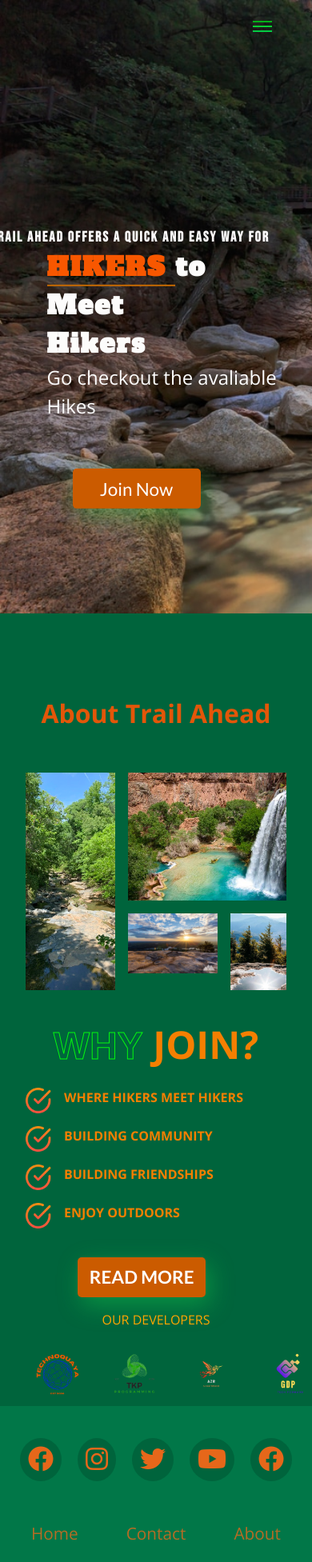
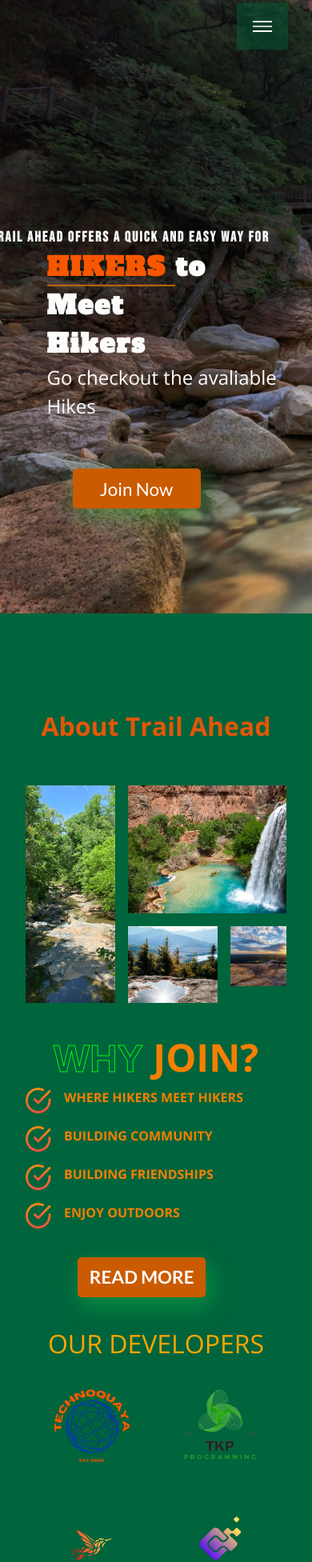
Before and after one commit to DQuaya/Trail-Ahead-Front-End, a React (Create React App) app: page / in a window 390 px wide. Shown: the top 1953 px of the page at 80% size. Built offline with nearby package versions, Linux system fonts and the light colour scheme.

Commit message:
Adds media queries for medium-size screens

```diff
--- a/src/Components/Aboutsection/Aboutsection.css
+++ b/src/Components/Aboutsection/Aboutsection.css
@@ -84,16 +84,70 @@
 
 .brands{
     display: flex;
+    justify-content: center;
     gap: 1rem;
 }
 
 .brands>img{
-    width: 8.5rem;
+    width: 6rem;
 }
 
+/* making this section responsive  */
 
+@media screen and (max-width: 1190px){
+    .Reasons{
+        flex-direction: column;
+        margin-top: 50px;
+    }
+    .left-r{
+        grid-auto-rows: auto;
+        overflow: hidden;
+    }
+    .left-r > :nth-child(1){
+        width: 16rem;
+        height: 24rem;
+    }
+    .left-r > :nth-child(2){
+        width: 25rem;
+        height: 10rem;
+    }
+    .left-r > :nth-child(3){
+        width: 15rem;
+        grid-column: 3/4;
+    }
+    .left-r > :nth-child(4){
+        width: 25rem;
+        height: 13rem;
+        grid-column: 2/3;
+    }
+    .right-r{
+        flex: 1 1;
+        text-transform: uppercase;
+        gap: 1rem;
+        display: flex;
+        flex-direction: row;
+    }
+    .whyJoin {
+        width: 650px;
+        margin-left: 100px;
+    }
+    .details-r{
+        display: flex;
+        flex-direction: column;
+        gap: 1rem;
+    }
+    .brands{
+        display: flex;
+        justify-content: center;
+        flex-wrap: wrap;
+        gap: 1rem;
+    }
+    .brands img{
+        width: 10rem;
+        align-items: center;
+    }
 
-/* making this section responsive  */
+}
 
 @media screen and (max-width: 768px){
     .Reasons{
@@ -119,9 +173,19 @@
         width: 7rem;
         height: 6rem;
     }
-
+    .right-r{
+        flex: 1 1;
+        text-transform: uppercase;
+        gap: 1rem;
+        display: flex;
+        flex-direction: column;
+    }
+    .whyJoin {
+        width: 100%;
+        margin-left: 0px;
+    }
     .brands img{
-        width: 80px;
+        width: 9rem;
         align-items: center;
     }
 
--- a/src/Components/Aboutsection/Aboutsection.js
+++ b/src/Components/Aboutsection/Aboutsection.js
@@ -1,18 +1,17 @@
-import React from 'react'
-import './Aboutsection.css'
-import image1 from "../../assets/image1.jpeg"
-import image2 from "../../assets/image2.jpg"
-import image3 from "../../assets/image3.jpg"
-import image4 from "../../assets/image4.jpg"
- import tkp from "../../assets/img4.png"
- import azr from "../../assets/img2.png"
- import gdp from "../../assets/img3.png"
- import dnb from "../../assets/img1.png"
-import tick from "../../assets/tick.png"
-import {Link} from 'react-router-dom'
+import React from "react";
+import "./Aboutsection.css";
+import image1 from "../../assets/image1.jpeg";
+import image2 from "../../assets/image2.jpg";
+import image3 from "../../assets/image3.jpg";
+import image4 from "../../assets/image4.jpg";
+import tkp from "../../assets/img4.png";
+import azr from "../../assets/img2.png";
+import gdp from "../../assets/img3.png";
+import dnb from "../../assets/img1.png";
+import tick from "../../assets/tick.png";
+import { Link } from "react-router-dom";
 
 // Coded by Quaya
-// import { Color, ColorKeyframeTrack } from 'three'
 
 const Aboutsection = () => {
     return (
@@ -25,15 +24,13 @@ const Aboutsection = () => {
             </div>
 
             <div className="right-r">
-
-
-
+                <div className="whyJoin">
                     <div>
-                <span className='stroke-text'>why</span>
+                        <span className="stroke-text">why</span>
                         <span> Join?</span>
                     </div>
 
-            <div className='details-r'>
+                    <div className="details-r">
                         <div>
                             <img src={tick} alt="" />
                             <span>Where Hikers Meet Hikers</span>
@@ -50,14 +47,24 @@ const Aboutsection = () => {
                             <img src={tick} alt="" />
                             <span>Enjoy outdoors</span>
                         </div>
-                <Link to='/about' className='logo' smooth={true} duration={2000}>
-              <a href='#' className='header-btn'>Read More</a>
+                        <Link
+                            to="/about"
+                            className="logo"
+                            smooth={true}
+                            duration={2000}
+                        >
+                            <a href="#" className="header-btn">
+                                Read More
+                            </a>
                         </Link>
                     </div>
+                </div>
+                <div>
                     <span
                         style={{
-                color:"orange",
-                fontWeight: "normal"
+                            color: "orange",
+                            fontWeight: "normal",
+                            fontSize: "2rem"
                         }}
                     >
                         Our developers
@@ -69,12 +76,12 @@ const Aboutsection = () => {
                         <img src={azr} alt="" />
                         <img src={gdp} alt="" />
                     </div>
-
                 </div>
             </div>
-  )
-}
+        </div>
+    );
+};
 
-export default Aboutsection
+export default Aboutsection;
 
 // Coded by Quaya
--- a/src/Components/Home/Home.css
+++ b/src/Components/Home/Home.css
@@ -1,101 +1,114 @@
-#main{
-    width:100%;
-    height:868px;
+#main {
+    width: 100%;
+    height: 868px;
     position: relative;
     background-repeat: no-repeat;
     background-size: cover;
-     background-image: url('./hero.GIF');
+    background-image: url("./hero.GIF");
 }
 
-
-.header-heading{
-	font-family: 'Montserrat';
+.header-heading {
+    font-family: "Montserrat";
     width: 400px;
     position: absolute;
     left: 15%;
     top: 55%;
     text-align: left;
-	transform: translate(-25%,-55%);
+    transform: translate(-25%, -55%);
 }
-.header-heading span{
-    font-family: 'Alfa Slab One';
+.header-heading span {
+    font-family: "Alfa Slab One";
     color: #f85700;
     border-bottom: 2px solid #c26800;
 }
-.header-heading .details{
+.header-heading .details {
     font-size: 23px;
     color: #fcfafa;
 }
-.header-heading h3{
-	font-family:'Bebas Neue';
+.header-heading h3 {
+    font-family: "Bebas Neue";
     font-size: 1.6rem;
-	margin:0px;
+    margin: 0px;
     letter-spacing: 2px;
-	color:#fbfafa;
+    color: #fbfafa;
 }
-.header-heading h1{
-	font-family:'Alfa Slab One';
+.header-heading h1 {
+    font-family: "Alfa Slab One";
     font-size: 4rem;
-	margin:0px;
+    margin: 0px;
     letter-spacing: 2px;
-	color:#fcfcfb;
+    color: #fcfcfb;
 }
-.header-btns{
+.header-btns {
     display: flex;
     margin-top: 40px;
 }
-.header-btn{
-	width:160px;
+.header-btn {
+    width: 160px;
     height: 50px;
     display: flex;
     justify-content: center;
     align-items: center;
     font-size: 1.4rem;
-    font-family:'Lato';
+    font-family: "Lato";
     background-color: #cb5b00;
     box-shadow: 5px 10px 30px rgba(27, 241, 84, 0.336);
     border-radius: 5px;
-	color:#ffffff;
+    color: #ffffff;
 }
-.header-btn:hover{
+.header-btn:hover {
     background-color: transparent;
     transition: all ease 0.5s;
     color: #0ca216;
     border: 2px solid #22bf34;
 }
 
-span{
+span {
     font-weight: bold;
     text-transform: uppercase;
     color: rgb(245, 127, 1);
     /* font-size: xx-large; */
 }
 
-.motto{
+.motto {
     font-size: x-large;
 }
 
-.home-main{
+.home-main {
     margin: 1;
 }
+
+.about-trail {
+    margin: 1rem 0px;
+}
+
 /* Attempting to make home responsive */
 
-@media screen and (max-width: 768px){
-
-    #main{
-		background-image: url('./mobile2.jpg');
+@media screen and (max-width: 1190px) {
+    #main {
+        background-image: url("./mobile2.jpg");
+        flex-direction: column;
+        display: flex;
+        flex-wrap: wrap;
+        width: 100%;
+        background-size: cover;
+    }
+}
+@media screen and (max-width: 768px) {
+    #main {
+        background-image: url("./mobile2.jpg");
         flex-direction: column;
         display: flex;
         flex-wrap: wrap;
         width: 100%;
     }
 
-    .header-heading h3{
-        font-size:large;
+    .header-heading h3 {
+        font-size: large;
         margin-left: 30px;
     }
 
-    .header-heading h1{
+    .header-heading h1 {
         font-size: xx-large;
         margin-left: 100px;
     }
@@ -105,49 +118,9 @@ span{
         color: white;
     }
 
-    .header-btns{
+    .header-btns {
         margin-left: 100px;
     }
-    /* .header-heading{
-		left: 50%;
-		top: 50%;
-        transform: translate(-50%,-50%);
-        text-align: center;
-        display: flex;
-        align-items: center;
 }
 
-    .header-heading h2{
-        font-size: 1.5rem;
-    }
-
-    .header-heading h1{
-        font-size: 3rem;
-    } */
-    /* .header-heading h3{
-        color: red;
-        font-size: 2rem;
-
-    } */
-
-    /* #attempt{
-        color: red;
-        flex-direction: column;
-        flex-wrap: wrap;
-    }
-
-    .header-heading .details{
-        font-size: 1rem;
-    }
-
-    .home-main{
-        flex-direction: column;
-    }
-
-    #main:nth-child(1){
-        color: red;
-    } */
-}
-
-
 /* Stlyed by Quaya */
--- a/src/Components/Signup/Signup.js
+++ b/src/Components/Signup/Signup.js
@@ -105,9 +105,11 @@ const Signup = () => {
                     Sign in here
                 </Link>
             </span>
-            <p>
-                <a href="/optional">Complete Profile</a>
-            </p>
+            <span>
+                <Link to="/optional" className="">
+                    Complete Profile
+                </Link>
+            </span>
         </div>
     );
 };
--- a/src/index.css
+++ b/src/index.css
@@ -62,7 +62,8 @@ nav ul li a{
 	font-size: 1.2rem;
 	text-transform: uppercase;
 	font-weight: 500;
-	color:#f7792b;
+	color:#ff7c0a;
+    background-color: #2c653a71;
     letter-spacing: 1px;
     border-radius: 3px;
     transition: 0.2s ease-in-out;
@@ -342,9 +343,10 @@ nav .menu-btn,
             padding:28px 20px;
             position:relative;
             user-select: none;
+            background-color: #00643c71;
         }
         nav .menu-icon .nav-icon{
-            background-color:#0ace31;
+            background-color:#cccccc;
             display:block;
             height:2px;
             position:relative;
@@ -353,7 +355,7 @@ nav .menu-btn,
         }
         nav .menu-icon .nav-icon:before,
         nav .menu-icon .nav-icon:after{
-            background:rgb(255, 255, 255);
+            background:#ffffff;
             content:'';
             display:block;
             height:100%;
@@ -363,11 +365,11 @@ nav .menu-btn,
         }
         nav .menu-icon .nav-icon:before{
             top:6px;
-            background-color: #04cc43;
+            background-color: #ffffff;
         }
         nav .menu-icon .nav-icon:after{
             top:-6px;
-            background-color: #04b018;
+            background-color: #ffffff;
         }
         nav .menu-btn:checked ~ .menu-icon .nav-icon{
             background:transparent;
@@ -375,12 +377,12 @@ nav .menu-btn,
         nav .menu-btn:checked ~ .menu-icon .nav-icon:before{
             transform: rotate(-45deg);
             top:0;
-            background-color: #05a746;
+            background-color: #ffffff;
         }
         nav .menu-btn:checked ~ .menu-icon .nav-icon:after{
             transform: rotate(45deg);
             top:0;
-            background-color: #06c633;
+            background-color: #ffffff;
         }
         nav .menu-btn{
             display:none;
```
Also changed, not shown: src/Components/Navbar/Navbar.js (line endings or trailing spaces). Lines whose indentation alone changed are shown as unchanged.
